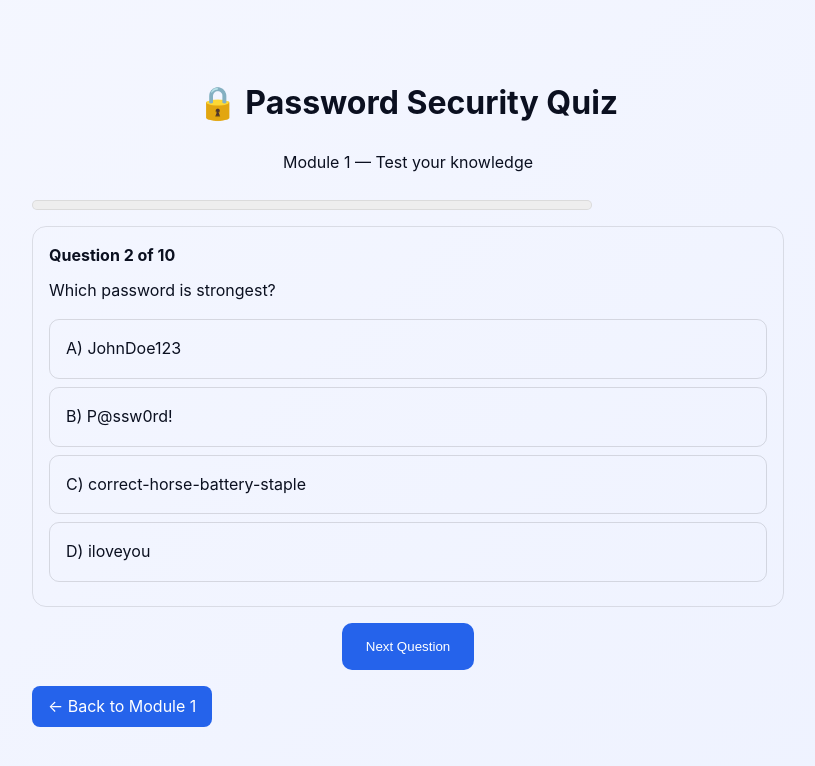
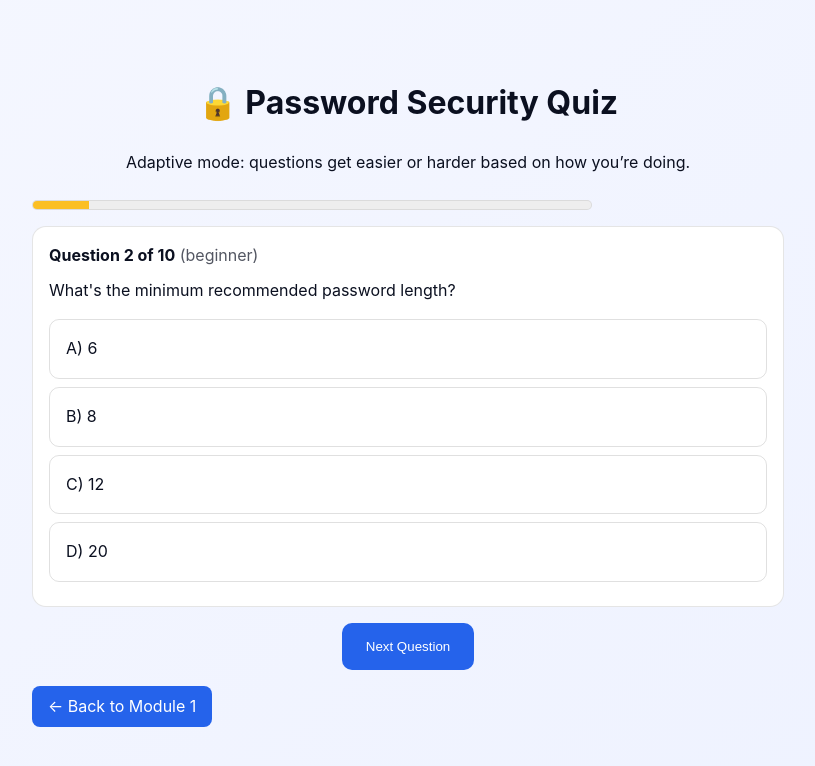
Before and after one commit to AaravArora3835/SecureScholar-Platform, a plain HTML site: page src/modules/quiz-prototype.html in a window 1280 px wide. Both pictures are taken after a click on the button "Next Question". Shown: the whole page, without its empty margins (232-1047 px from the left). Drawn offline with Linux system fonts and the light colour scheme.

Commit message:
Update quiz-prototype.html with the quiz adaptaition

```diff
--- a/src/modules/quiz-prototype.html
+++ b/src/modules/quiz-prototype.html
@@ -3,7 +3,7 @@
 <head>
   <meta charset="UTF-8" />
   <meta name="viewport" content="width=device-width, initial-scale=1.0" />
-  <title>Password Security Quiz</title>
+  <title>Password Security Quiz (Adaptive)</title>
 
   <!-- Shared styles/scripts (same folder as this file) -->
   <link rel="stylesheet" href="./modules.css" />
@@ -14,7 +14,7 @@
     body { font-family: -apple-system, BlinkMacSystemFont, 'Segoe UI', Roboto, sans-serif; min-height: 100vh; padding: 2rem; }
     .container { max-width: 800px; margin: 0 auto; }
     .header { text-align: center; margin-bottom: 1.5rem; }
-    .quiz-card { border:1px solid rgba(0,0,0,.1); border-radius:14px; padding:1rem; margin:1rem 0; }
+    .quiz-card { border:1px solid rgba(0,0,0,.1); border-radius:14px; padding:1rem; margin:1rem 0; background:#fff; }
     .option { border:1px solid rgba(0,0,0,.12); border-radius:10px; padding:1rem; cursor:pointer; margin:.5rem 0; }
     .option:hover { background: rgba(0,0,0,.04); }
     .option.correct { border-color:#22c55e; background: rgba(34,197,94,.12); }
@@ -26,17 +26,43 @@
     .nav { display:flex; gap:.75rem; flex-wrap:wrap; margin-top:1rem; }
     .nav a { background:#2563eb; color:#fff; padding:.5rem 1rem; border-radius:8px; text-decoration:none; }
     .nav a:hover { background:#1e40af; }
+
+    /* Adaptive toasts + hint modal (lightweight styles) */
+    .adaptive-msg{
+      position:fixed; left:50%; top:12%; transform:translateX(-50%);
+      background:#111827; color:#fff; padding:.6rem 1rem; border-radius:10px;
+      box-shadow:0 10px 28px rgba(0,0,0,.25); z-index:9999; font-weight:600;
+    }
+    .hint-modal{
+      position:fixed; inset:0; display:grid; place-items:center; z-index:9998;
+      background:rgba(15,23,42,.55);
+    }
+    .hint-modal > div{
+      background:#ffffff; color:#111827; width:min(92%,360px);
+      border-radius:14px; padding:1.2rem 1.4rem; box-shadow:0 12px 40px rgba(0,0,0,.4);
+    }
+    .hint-modal h3{ margin:.2rem 0 .6rem; }
+    .hint-modal button{
+      background:#2563eb; color:#fff; border:0; border-radius:10px; padding:.55rem .9rem; cursor:pointer;
+    }
+    @media (prefers-color-scheme: dark){
+      body{ background: linear-gradient(135deg,#0f172a,#111827); color:#e5e7eb; }
+      .quiz-card{ background:#0b1220; border-color: rgba(255,255,255,.08); }
+      .option{ border-color: rgba(255,255,255,.12); }
+      .option:hover{ background: rgba(255,255,255,.06); }
+      .hint-modal > div{ background:#0b1220; color:#e6e8ee; }
+    }
   </style>
 </head>
 <body>
   <div class="container">
     <div class="header">
       <h1>🔒 Password Security Quiz</h1>
-      <p>Module 1 — Test your knowledge</p>
+      <p>Adaptive mode: questions get easier or harder based on how you’re doing.</p>
     </div>
 
-    <!-- Module progress (overall) -->
-    <div class="progress"><div id="moduleProgress"></div></div>
+    <!-- Quiz progress (per-question) -->
+    <div class="progress"><div id="progressFill"></div></div>
 
     <div id="quiz"></div>
 
@@ -49,6 +75,9 @@
       <a href="./module1.html">← Back to Module 1</a>
     </div>
   </div>
+
+  <!-- 1) Load adaptive engine AFTER modules.js (so it can coexist) -->
+  <script src="../js/adaptive-quiz.js"></script>
 
   <script>
     /* ---------------- Confetti + Achievement Modal ---------------- */
@@ -70,9 +99,7 @@
         setTimeout(()=>s.remove(),1200);
       }
     }
-
     function showAchievement(){
-      // overlay + modal with classes your CSS targets
       const overlay = document.createElement("div");
       overlay.className = "achv-overlay";
       overlay.innerHTML = `
@@ -88,87 +115,119 @@
     }
     /* ---------------------------------------------------------------- */
 
-    // 10-question bank
+    // 2) Question bank WITH difficulty + hint (beginner / intermediate / advanced)
     const quizData = [
-      { q: "What's the minimum recommended password length?", opts: ["6","8","12","20"], a: 2, x: "12+ characters is the modern baseline for strong passwords." },
-      { q: "Which password is strongest?", opts: ["JohnDoe123","P@ssw0rd!","correct-horse-battery-staple","iloveyou"], a: 2, x: "Long random passphrases are hardest to crack and easier to remember." },
-      { q: "2FA stands for…", opts: ["Two-Factor Authentication","Two-File Access","Total Factor Authorization","Trusted Friend Access"], a:0, x:"A second factor (something you have/are) added to your password (something you know)." },
-      { q: "Using the same strong password on all sites is safe.", opts:["True","False"], a:1, x:"If one site is breached, attackers try the same password everywhere." },
-      { q: "Which is the BEST type of 2FA?", opts:["SMS codes","Email codes","Authenticator app","Hardware key"], a:3, x:"Hardware security keys resist phishing and SIM-swaps; apps are second-best." },
-      { q: "A password manager primarily helps by…", opts:["Sending password resets","Storing/generating unique passwords securely","Creating accounts for you","Blocking phishing emails"], a:1, x:"Use it to generate and store unique passwords for every site." },
-      { q: "‘password123’ is weak mainly because…", opts:["It has numbers","It’s too short and common","It uses only lowercase","It’s hard to type"], a:1, x:"Common words + predictable numbers are first in attacker wordlists." },
-      { q: "Why is 'correct-horse-battery-staple-2025' strong?", opts:["It uses symbols","It’s long and less predictable","It’s all caps","It has your birth year"], a:1, x:"Length dominates strength—several unrelated words expand the search space." },
-      { q: "Which accounts should have 2FA at minimum?", opts:["Email","Banking","Social media","All of the above"], a:3, x:"Enable 2FA anywhere possible, especially email, banking, and socials." },
-      { q: "Browser password managers are always equal to dedicated ones.", opts:["True","False"], a:1, x:"Dedicated managers usually have stronger features and cross-platform support." }
+      { id:1, difficulty:'beginner', text:"What's the minimum recommended password length?", options:["6","8","12","20"], answer:2, hint:"Longer = stronger. Aim for 12+." , x:"12+ characters is the modern baseline for strong passwords." },
+      { id:2, difficulty:'beginner', text:"2FA stands for…", options:["Two-Factor Authentication","Two-File Access","Total Factor Authorization","Trusted Friend Access"], answer:0, hint:"It’s about adding a second factor beyond the password.", x:"A second factor (something you have/are) added to your password (something you know)." },
+      { id:3, difficulty:'beginner', text:"Using the same strong password on all sites is safe.", options:["True","False"], answer:1, hint:"If one site is breached, others fall like dominos.", x:"If one site is breached, attackers try the same password everywhere." },
+
+      { id:4, difficulty:'intermediate', text:"Which is the BEST type of 2FA?", options:["SMS codes","Email codes","Authenticator app","Hardware key"], answer:3, hint:"Think: phishing-resistant, physical device.", x:"Hardware security keys resist phishing and SIM-swaps; apps are second-best." },
+      { id:5, difficulty:'intermediate', text:"A password manager primarily helps by…", options:["Sending password resets","Storing/generating unique passwords securely","Creating accounts for you","Blocking phishing emails"], answer:1, hint:"It’s a secure vault + generator.", x:"Use it to generate and store unique passwords for every site." },
+      { id:6, difficulty:'intermediate', text:"‘password123’ is weak mainly because…", options:["It has numbers","It’s too short and common","It uses only lowercase","It’s hard to type"], answer:1, hint:"Attackers guess common + predictable combos first.", x:"Common words + predictable numbers are first in attacker wordlists." },
+
+      { id:7, difficulty:'advanced', text:"Why is 'correct-horse-battery-staple-2025' strong?", options:["It uses symbols","It’s long and less predictable","It’s all caps","It has your birth year"], answer:1, hint:"Search space grows with random, unrelated words.", x:"Length dominates strength—several unrelated words expand the search space." },
+      { id:8, difficulty:'advanced', text:"Which accounts should have 2FA at minimum?", options:["Email","Banking","Social media","All of the above"], answer:3, hint:"Protect the keys to your identity + money.", x:"Enable 2FA anywhere possible, especially email, banking, and socials." },
+      { id:9, difficulty:'advanced', text:"Browser password managers are always equal to dedicated ones.", options:["True","False"], answer:1, hint:"Dedicated tools usually have stronger features.", x:"Dedicated managers usually have stronger features and cross-platform support." },
+
+      // one bonus to ensure enough pool
+      { id:10, difficulty:'intermediate', text:"Best practice for passphrases:", options:["Short + complex","Long + random words","All symbols","Uppercase only"], answer:1, hint:"Think about memorability + entropy.", x:"Long passphrases with unrelated words are both strong and memorable." }
     ];
 
-    let i = 0;
+    // 3) Adaptive engine instance
+    const aq = new AdaptiveQuiz(quizData);
+
+    // quiz run-state
+    const TOTAL_QUESTIONS = 10; // how many to ask this run
+    let count = 0;              // asked so far
     let score = 0;
     let answered = false;
+    let currentQ = null;
+    const askedIds = new Set();
 
-    function updateModuleProgress(){
-      const fill = document.getElementById("moduleProgress");
-      if (window.SS && fill) fill.style.width = SS.progressPercent() + "%";
+    // pick next question guided by adaptive engine (no repeats)
+    function pickNextQuestion(){
+      let tries = 0;
+      let q;
+      do {
+        q = aq.getNextQuestion();
+        tries++;
+        if (tries > 50) break; // fallback safety
+      } while (askedIds.has(q.id));
+      askedIds.add(q.id);
+      return q;
+    }
+
+    function updateQuizProgress(){
+      const pct = Math.round((count / TOTAL_QUESTIONS) * 100);
+      document.getElementById("progressFill").style.width = pct + "%";
     }
 
     function loadQ(){
-      const q = quizData[i];
-      const root = document.getElementById("quiz");
+      if (count === 0){
+        currentQ = pickNextQuestion();
+      }
+      const root = document.getElementById('quiz');
       let html = `
         <div class="quiz-card">
-          <div><strong>Question ${i+1} of ${quizData.length}</strong></div>
-          <p style="margin:.6rem 0 1rem">${q.q}</p>
+          <div><strong>Question ${count + 1} of ${TOTAL_QUESTIONS}</strong> <span style="opacity:.7">(${currentQ.difficulty})</span></div>
+          <p style="margin:.6rem 0 1rem">${currentQ.text}</p>
       `;
-      q.opts.forEach((opt, idx) => {
+      currentQ.options.forEach((opt, idx) => {
         html += `<div class="option" onclick="selectA(${idx})">${String.fromCharCode(65+idx)}) ${opt}</div>`;
       });
       html += `<div id="fb" style="margin-top:.8rem;display:none"></div></div>`;
       root.innerHTML = html;
 
-      document.getElementById("nextBtn").style.display = (i < quizData.length - 1) ? "block" : "none";
-      document.getElementById("finishBtn").style.display = (i === quizData.length - 1) ? "block" : "none";
+      document.getElementById("nextBtn").style.display = (count < TOTAL_QUESTIONS - 1) ? "block" : "none";
+      document.getElementById("finishBtn").style.display = (count === TOTAL_QUESTIONS - 1) ? "block" : "none";
       answered = false;
+      updateQuizProgress();
     }
 
     function selectA(idx){
       if (answered) return;
       answered = true;
-      const q = quizData[i];
+
       const opts = document.querySelectorAll(".option");
       const fb = document.getElementById("fb");
+      const isCorrect = (idx === currentQ.answer);
 
-      if (idx === q.a){
+      if (isCorrect) {
         opts[idx].classList.add("correct");
-        fb.textContent = "✅ Correct. " + q.x;
+        fb.textContent = "✅ Correct. " + (currentQ.x || "");
         score += 10;
       } else {
         opts[idx].classList.add("incorrect");
-        opts[q.a].classList.add("correct");
-        fb.textContent = "❌ Not quite. " + q.x;
+        opts[currentQ.answer].classList.add("correct");
+        fb.textContent = "❌ Not quite. " + (currentQ.x || "");
       }
       fb.style.display = "block";
+
+      // Tell the adaptive engine how we did
+      aq.evaluatePerformance(isCorrect);
     }
 
-    function nextQ(){ i++; loadQ(); }
+    function nextQ(){
+      // advance counter, pick next based on current level
+      count++;
+      currentQ = pickNextQuestion();
+      loadQ();
+    }
 
     function finish(){
-      const total = quizData.length * 10;
+      const total = TOTAL_QUESTIONS * 10;
       const pct = Math.round((score / total) * 100);
 
-      // Points integration (guard if SS exists)
       if (window.SS){
         if (pct >= 70) SS.awardPoints(50); // pass bonus
         if (pct === 100) SS.awardPoints(25); // perfect bonus
         SS.setQuizScore(score);
       }
 
-      // Confetti + achievement when passed
       if (pct >= 70){
         confettiBurst();
         showAchievement();
       }
-
-      updateModuleProgress();
 
       const r = document.getElementById("results");
       r.style.display = "block";
@@ -181,12 +240,13 @@
       document.getElementById("quiz").style.display = "none";
       document.getElementById("nextBtn").style.display = "none";
       document.getElementById("finishBtn").style.display = "none";
-      // visual closure
-      document.getElementById("moduleProgress").style.width = "100%";
+      document.getElementById("progressFill").style.width = "100%";
     }
 
+    // boot
     document.addEventListener("DOMContentLoaded", () => {
-      updateModuleProgress();
+      // first question is picked inside loadQ (via pickNextQuestion if count===0)
+      currentQ = pickNextQuestion();
       loadQ();
     });
   </script>
```
